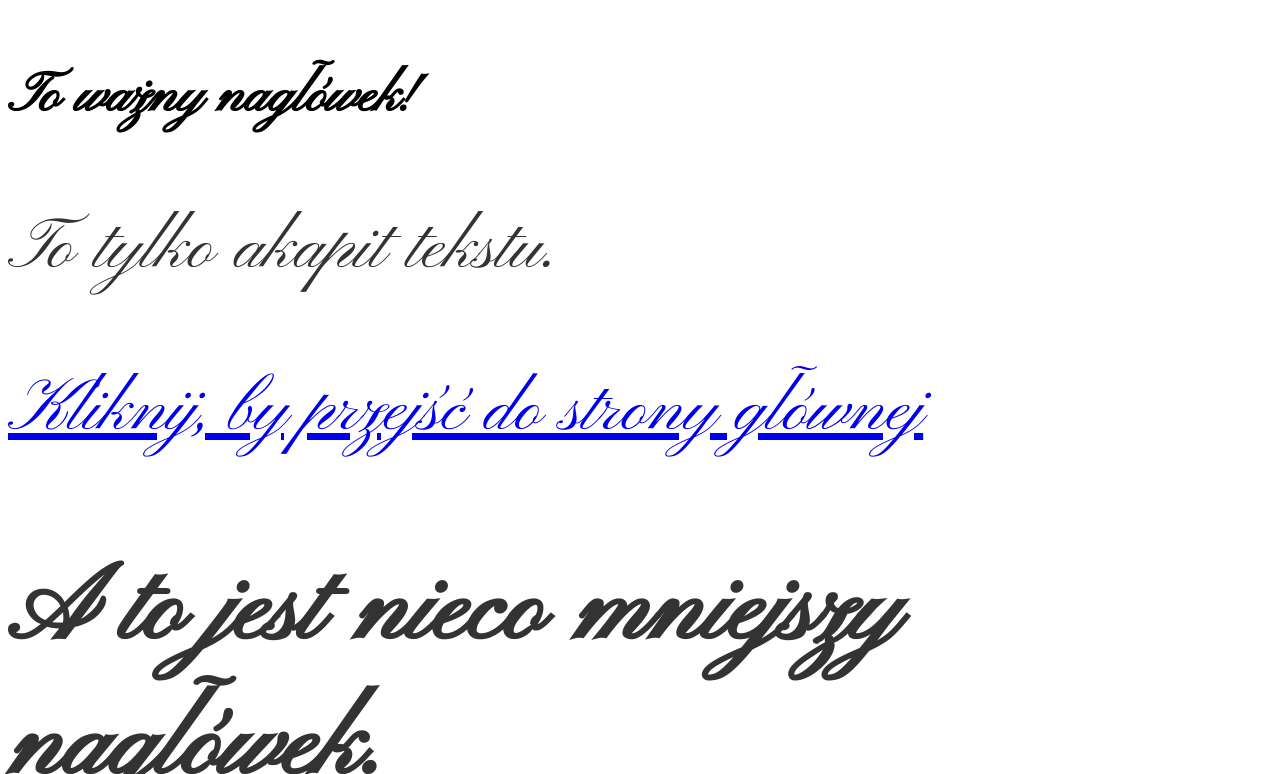
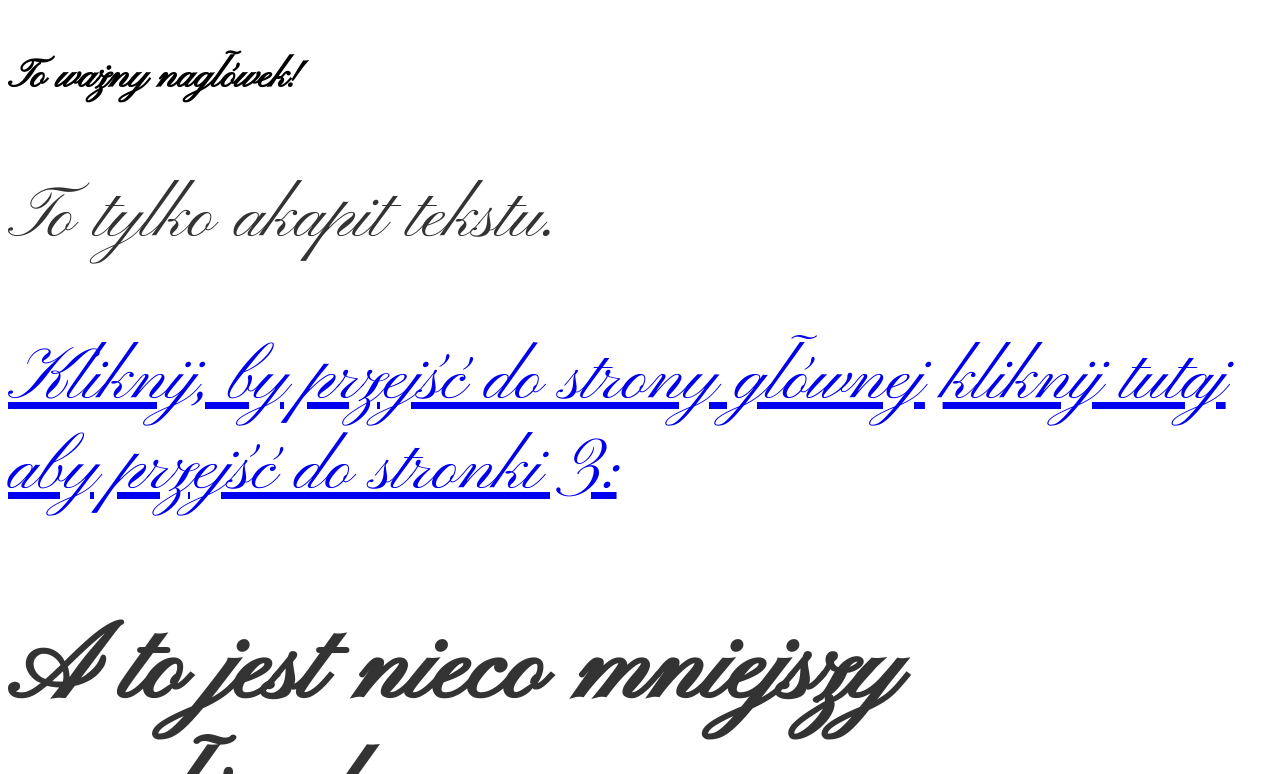
Before and after one commit to jan16210/jan16210.github.io, a plain HTML site: page stronka2.html in a window 1280 px wide. Shown: the part 326-1100 px from the top of the page. Drawn offline with Linux system fonts and the light colour scheme.

Commit message:
trying to seperate options

```diff
--- a/stronka2.html
+++ b/stronka2.html
@@ -13,6 +13,9 @@
     <h1>To ważny nagłówek!</h1>
     <p>To tylko akapit tekstu.</p>
     <a href="index.html">Kliknij, by przejść do strony głównej</a>
+    <a href="stronka3.html">kliknij tutaj aby przejść do stronki 3:</a>
+
+
     <h2>A to jest nieco mniejszy nagłówek.</h2>
              <ul>
                    <li>To jest element listy wypunktowanej (pierwszy)</li>
--- a/style.css
+++ b/style.css
@@ -6,7 +6,7 @@ body {
 }
 h1 {
     color: #000000; /* Kolor nagłówka */
-    font-size: 56px; /* Rozmiar czcionki nagłówka */
+    font-size: 40px; /* Rozmiar czcionki nagłówka */
     font-family: "Pinyon Script", cursive; /* Rodzina czcionek używana w nagłówku */
     animation: colorChange 3s infinite; /* Animacja zmiany koloru */
 }
```
